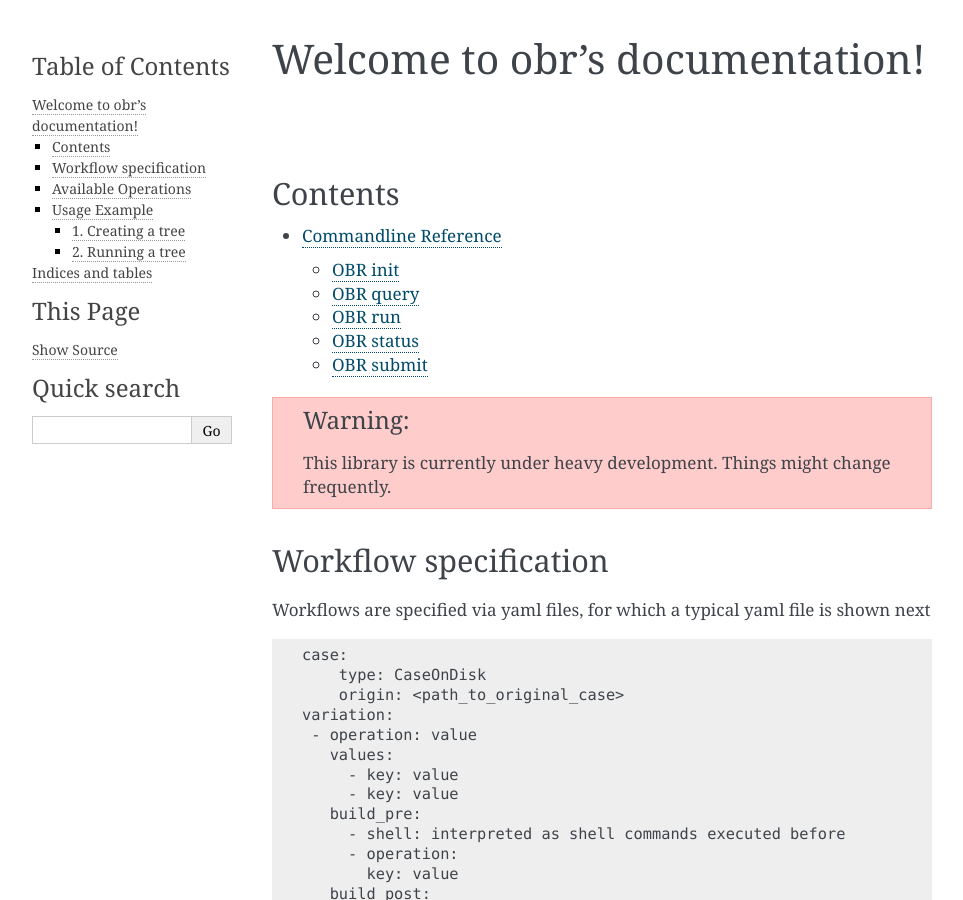
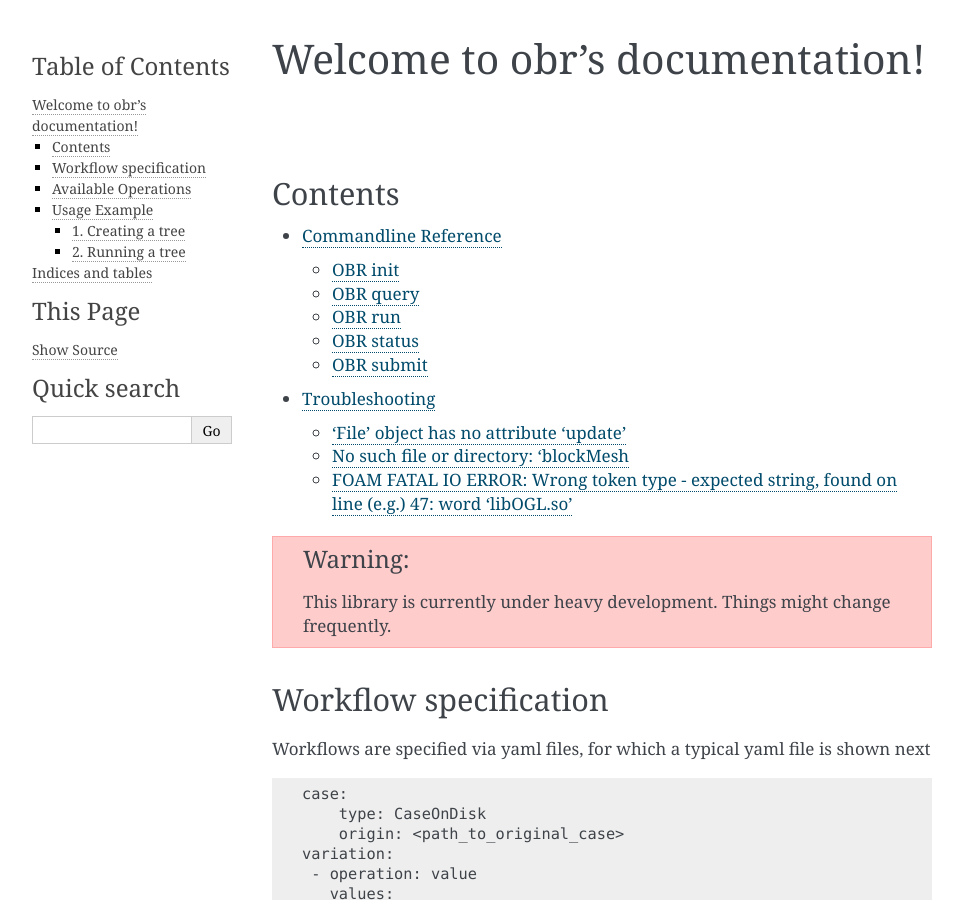
Before and after one commit to exasim-project/OBR, a Sphinx documentation site: the page built from docs/source/index.md, in a window 1280 px wide and 900 px high. Shown: the whole window, without its empty margins (148-1111 px from the left). Built offline with Sphinx 7.4.7, drawn with Linux system fonts in a browser that asks for light colours.

Commit message:
add troubleshooting page to documentation

````diff
--- a/docs/source/index.md
+++ b/docs/source/index.md
@@ -11,6 +11,7 @@
 :maxdepth: 2
 
 commandLine/CLI
+troubleshooting/troubleshooting
 ```
 
 
--- /dev/null
+++ b/docs/source/troubleshooting/troubleshooting.md
@@ -0,0 +1,15 @@
+# Troubleshooting
+---
+
+## 'File' object has no attribute 'update'
+  > Make sure to have only one version of `owls` installed.
+  > Furthermore, make sure to install owls via `pip install .` from within the cloned repository.
+  > Slightly more explanation in [issue#74](https://github.com/hpsim/OBR/issues/74).
+
+## No such file or directory: 'blockMesh
+  > Make sure to have your local openfoam installation sourced.
+  > The precompiled binaries from `openfoam2212` do not include the `blockMesh` command. Do **not** install the `openfoam` package as this will lead to other errors, even though the `blockMesh` operation will now be available. Rather compile `openfoam2212` from source, see the [OpenFOAM2212 documentation](https://develop.openfoam.com/Development/openfoam/-/blob/master/doc/Build.md).
+
+## FOAM FATAL IO ERROR: Wrong token type - expected string, found on line (e.g.) 47: word 'libOGL.so'
+  > Make sure to not have conflicting openFOAM installations, e.g. `openfoam2212` and `openfoam` (both installed via `apt install`)
+  > Remove the `openfoam` installation (`apt uninstall openfoam`). If this error happened after installing `openfoam` due to a missing operation, e.g. `blockMesh` see [this issue](#no-such-file-or-directory-blockmesh)
````
